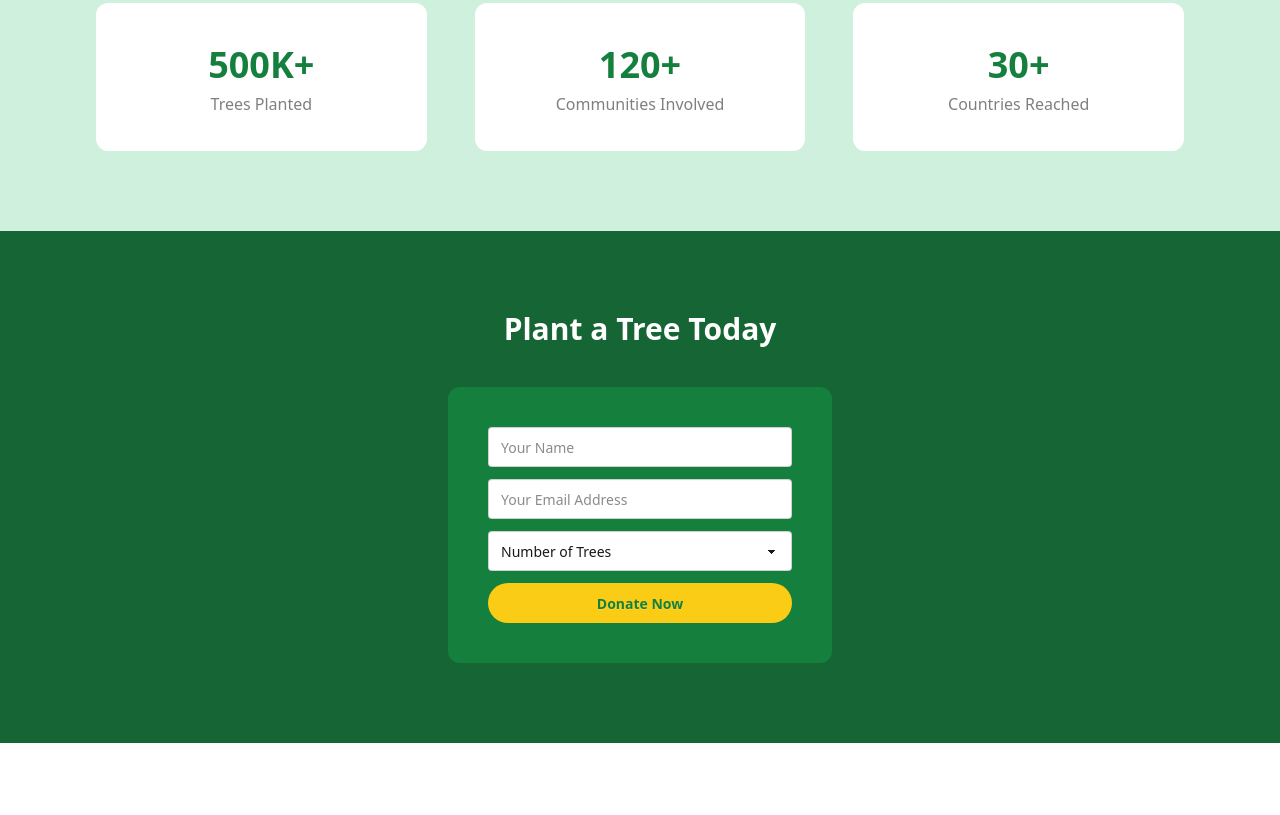
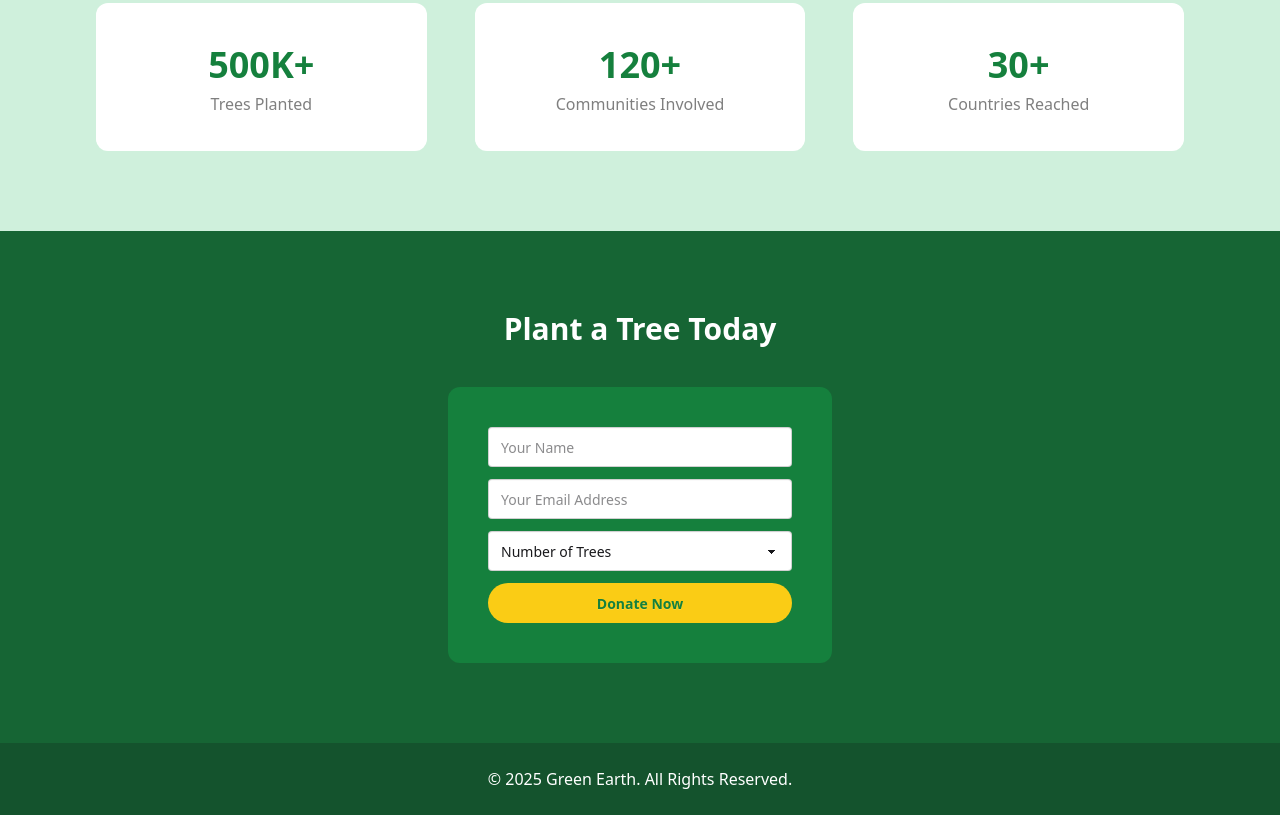
Before and after one commit to israt9528/assignment-6, a plain HTML site: page index.html in a window 1280 px wide. Shown: the part 1129-1944 px from the top of the page. Before the commit the page ends 1872 px from the top, so only its background shows below. Drawn offline with nearby package versions, Linux system fonts and the light colour scheme.

Commit message:
added the footer section

```diff
--- a/index.html
+++ b/index.html
@@ -174,5 +174,10 @@
         </button>
       </div>
     </section>
+
+    <!-- footer section -->
+    <section class="text-center py-6 bg-[#14532D]">
+      <p class="text-white">© 2025 Green Earth. All Rights Reserved.</p>
+    </section>
   </body>
 </html>
```
